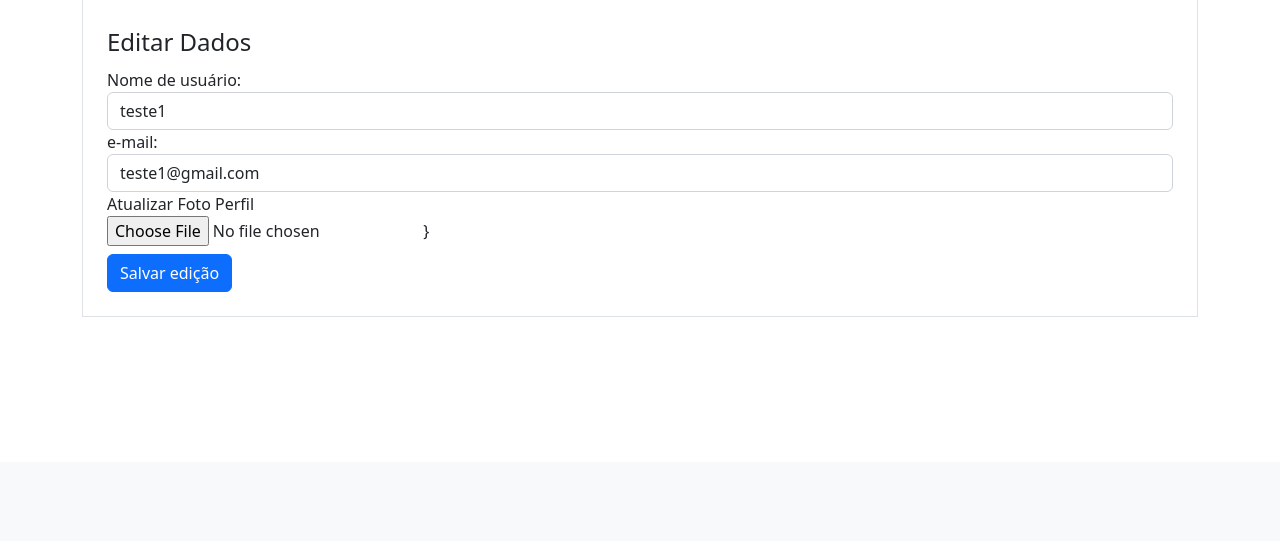
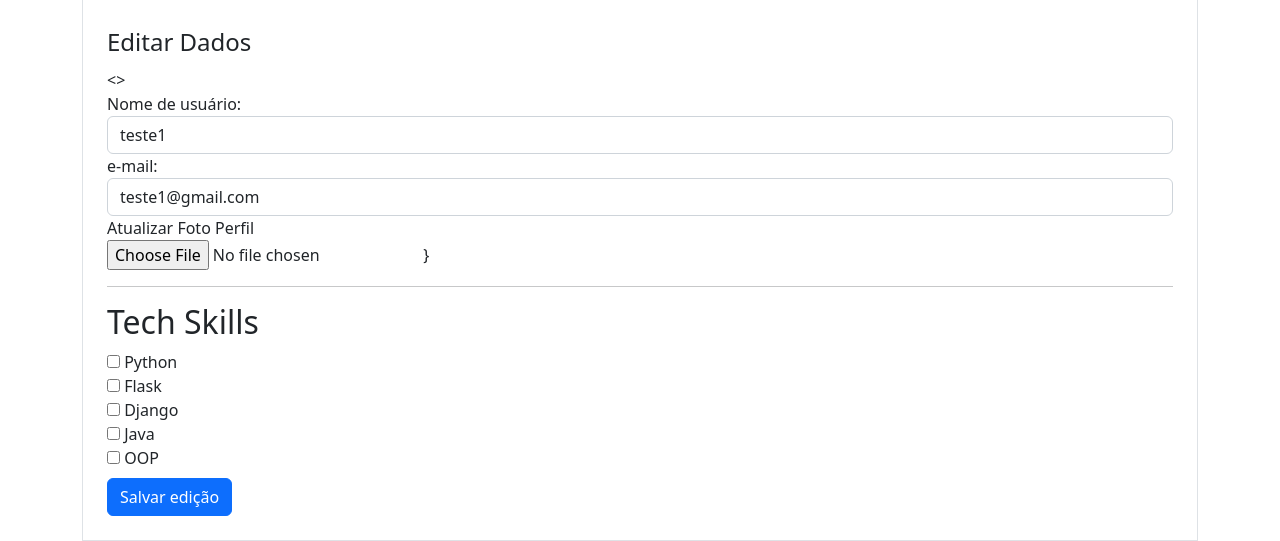
Before and after one commit to jonasaacampos/blog_python_flask, a Flask app: page /perfil/editar in a window 1280 px wide. Shown: the part 338-879 px from the top of the page. Before the commit the page ends 655 px from the top, so only its background shows below. Run offline with Flask 2, Linux system fonts and the light colour scheme; a user stored in the database is signed in; some libraries are stand-ins or nearby versions; grey boxes are pictures that could not be loaded.

Commit message:
inserção de lista de tech skills form editar cadastro

```diff
--- a/forms.py
+++ b/forms.py
@@ -34,6 +34,13 @@ class FormEditarPerfil(FlaskForm):
     username = StringField('Nome de usuário:', validators=[DataRequired()])
     email = StringField('e-mail:', validators=[DataRequired(), Email()])
     foto_perfil = FileField('Atualizar Foto Perfil', validators=[FileAllowed(['jpg', 'jpeg', 'png'])])
+
+    check_skill_python = BooleanField('Python')
+    check_skill_flask = BooleanField('Flask')
+    check_skill_django = BooleanField('Django')
+    check_skill_java = BooleanField('Java')
+    check_skill_oop = BooleanField('OOP')
+
     btn_submit_profile_edit = SubmitField('Salvar edição')
 
     def validate_email(self, email):
--- a/templates/form_profile_edit.html
+++ b/templates/form_profile_edit.html
@@ -1,7 +1,7 @@
 <form action="" method="post" enctype="multipart/form-data" class="border p-4 mt-2">
     {{ form.csrf_token }}
     <legend>Editar Dados</legend>
-    <fieldset>
+    <>
 
     <div class="form-group">
         {{ form.username.label (class='form-control-label') }}
@@ -39,6 +39,18 @@
             {% endfor %}
         {% endif %}  }
     </div>
+    <hr/>
+    <h2>Tech Skills</h2>
+
+    {% for campo in form %}
+        {% if 'check_skill' in campo.name %}
+            <div class="form-group">
+                {{ campo (class='form-chek-input') }}
+                {{ campo.label }}
+            </div>
+        {% endif %}
+
+    {% endfor %}
 
     </fieldset>
     {{ form.btn_submit_profile_edit (class='btn btn-primary mt-2') }}
```
Lines whose indentation alone changed are shown as unchanged.
